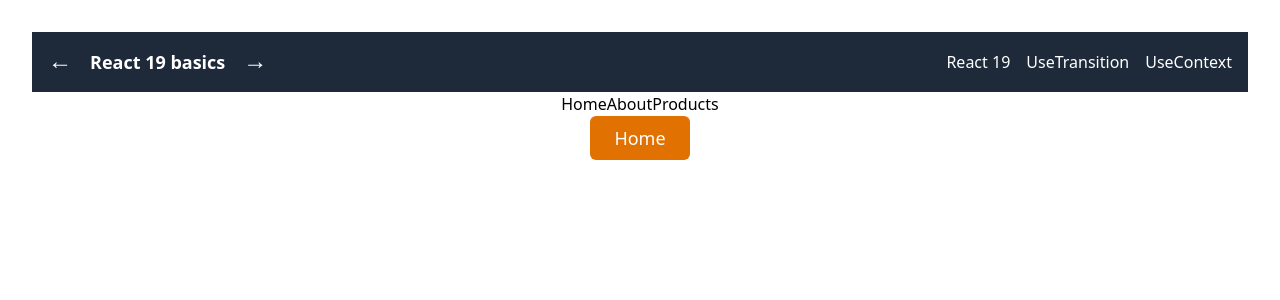
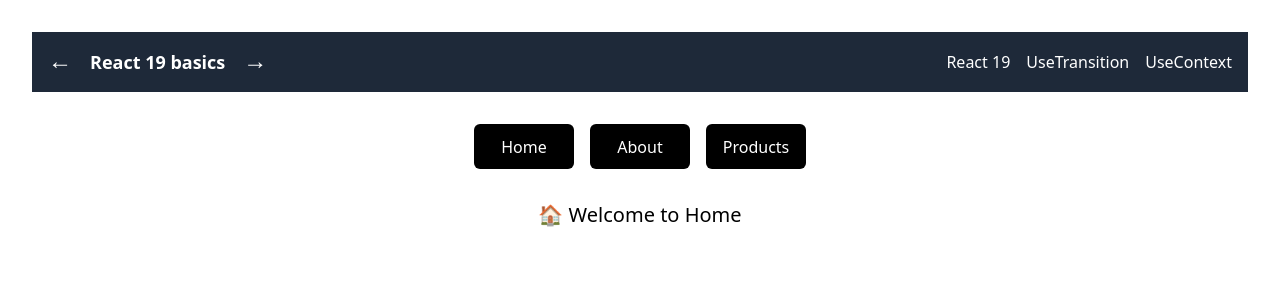
Before and after one commit to Sarmad426/react-19, a React (Vite) app: page /hooks/useTransition/tabs in a window 1280 px wide. Shown: the top 300 px of the page. Built offline with nearby package versions, Linux system fonts and the light colour scheme.

Commit message:
Updated the implementation

```diff
--- a/src/components/react19-concepts/UseTransitionTabs.tsx
+++ b/src/components/react19-concepts/UseTransitionTabs.tsx
@@ -1,27 +1,39 @@
 import { useState, useTransition } from "react";
-
 import { productData } from "../../data/product-data";
 
-const HomeComponent = () => {
-  return <button className="btn">Home</button>;
-};
-const AboutComponent = () => {
-  return <button className="btn">About</button>;
-};
-const ProductsComponent = () => {
-  return (
+const Button = ({
+  onClick,
+  children,
+  disabled,
+}: {
+  onClick: () => void;
+  children: string;
+  disabled?: boolean;
+}) => (
+  <button
+    onClick={onClick}
+    disabled={disabled}
+    className={`link-styles disabled:bg-gray-600 disabled:cursor-not-allowed`}
+  >
+    {children}
+  </button>
+);
+
+const HomeComponent = () => <p className="text-xl">🏠 Welcome to Home</p>;
+const AboutComponent = () => <p className="text-xl">ℹ️ About Us</p>;
+
+const ProductsComponent = () => (
   <div>
-      <button className="btn">Products</button>
-      <div className="products">
+    <p className="text-xl mb-4">🛒 Our Products</p>
+    <div className="flex gap-6 flex-wrap my-8">
       {productData.map((product, index) => (
-          <div key={index} className="product">
+        <div key={index} className="p-3 rounded-lg shadow-md w-[180px]">
           {product}
         </div>
       ))}
     </div>
   </div>
 );
-};
 
 export const UseTransitionTabs: React.FC = () => {
   const [tab, setTab] = useState<string>("home");
@@ -29,25 +41,37 @@ export const UseTransitionTabs: React.FC = () => {
 
   const handleTabChange = (newTab: string) => {
     if (newTab === "products") {
+      setTimeout(() => {
         startTransition(() => {
-        setTimeout(() => {
           setTab(newTab);
-        }, 3000);
         });
+      }, 2000);
     } else {
+      startTransition(() => {
         setTab(newTab);
+      });
     }
   };
 
   return (
-    <div>
-      <div>
-        <button onClick={() => handleTabChange("home")}>Home</button>
-        <button onClick={() => handleTabChange("about")}>About</button>
-        <button onClick={() => handleTabChange("products")}>Products</button>
+    <div className="p-6 min-h-screen flex flex-col items-center space-y-6">
+      <div className="flex space-x-4">
+        <Button onClick={() => handleTabChange("home")} disabled={isPending}>
+          Home
+        </Button>
+        <Button onClick={() => handleTabChange("about")} disabled={isPending}>
+          About
+        </Button>
+        <Button
+          onClick={() => handleTabChange("products")}
+          disabled={isPending}
+        >
+          Products
+        </Button>
       </div>
-      <div>
-        {isPending && <p>Loading...</p>}
+
+      <div className="text-center w-full">
+        {isPending && <p className="text-yellow-400 text-lg">⏳ Loading...</p>}
         {!isPending && tab === "home" && <HomeComponent />}
         {!isPending && tab === "about" && <AboutComponent />}
         {!isPending && tab === "products" && <ProductsComponent />}
```
Lines whose indentation alone changed are shown as unchanged.
